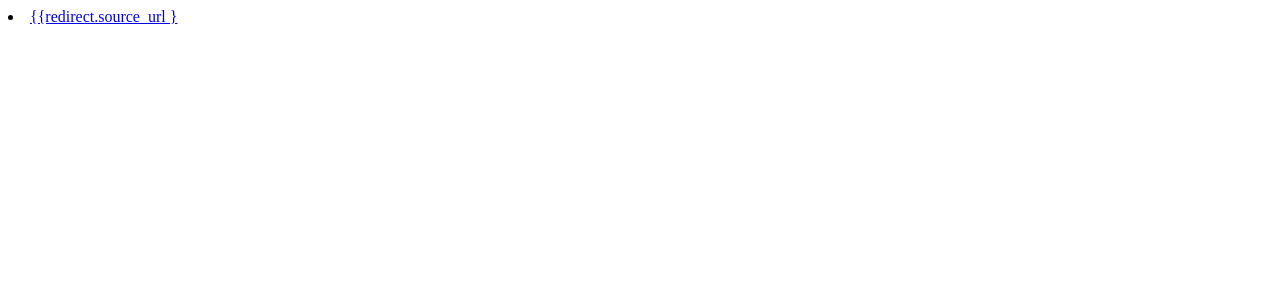
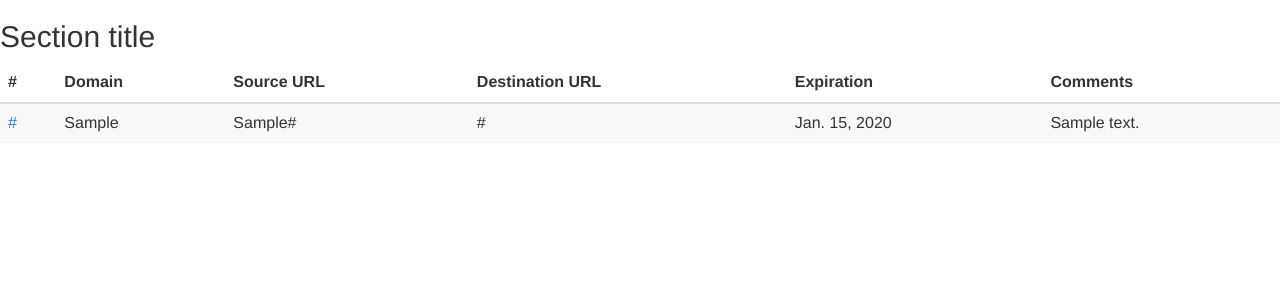
Before and after one commit to 1davidmichael/redirector, a Django app: a page that uses redirector/redirector_tool/templates/redirector_tool/index.html in a window 1280 px wide. Before the commit the part shown is almost empty. Shown: the top 300 px of the page. Run offline with Django 3.2, Linux system fonts and the light colour scheme; tables that the repository leaves empty hold one stand-in row (values such as "Sample post"); some libraries are stand-ins or nearby versions.

Commit message:
boostrappin'

```diff
--- a/redirector/redirector_tool/templates/redirector_tool/index.html
+++ b/redirector/redirector_tool/templates/redirector_tool/index.html
@@ -1,9 +1,39 @@
+<!-- Latest compiled and minified CSS -->
+<link rel="stylesheet" href="//maxcdn.bootstrapcdn.com/bootstrap/3.2.0/css/bootstrap.min.css">
+
+<!-- Optional theme -->
+<link rel="stylesheet" href="//maxcdn.bootstrapcdn.com/bootstrap/3.2.0/css/bootstrap-theme.min.css">
+
+<!-- Latest compiled and minified JavaScript -->
+<script src="//maxcdn.bootstrapcdn.com/bootstrap/3.2.0/js/bootstrap.min.js"></script>
 {% if all_redirects %}
-  <url>
-  {% for redirect in all_redirects %}
-    <li><a href="{% url 'detail' redirect.id %}">{{redirect.source_url }</a></li>
-  {% endfor %}
-  </ul>
+<h2 class="sub-header">Section title</h2>
+<div class="table-responsive">
+  <table class="table table-striped">
+    <thead>
+      <tr>
+        <th>#</th>
+        <th>Domain</th>
+        <th>Source URL</th>
+        <th>Destination URL</th>
+        <th>Expiration</th>
+        <th>Comments</th>
+      </tr>
+    </thead>
+    <tbody>
+    {% for redirect in all_redirects %}
+    <tr>
+      <td><a href="{% url 'detail' redirect.id %}">{{ redirect.source_url }}</a></td>
+      <td>{{ redirect.domain }}</td>
+      <td>{{ redirect.domain }}{{ redirect.source_url }}</td>
+      <td>{{ redirect.destination_url }}</td>
+      <td>{{ redirect.expiration_date }}</td>
+      <td>{{ redirect.comment }}</td>
+    </tr>
+    {% endfor %}
+    </tbody>
+  </table>
+</div>
 {% else %}
-  <p>No redirects are available</p>
+    <p>No redirects are available</p>
 {% endif %}
```
